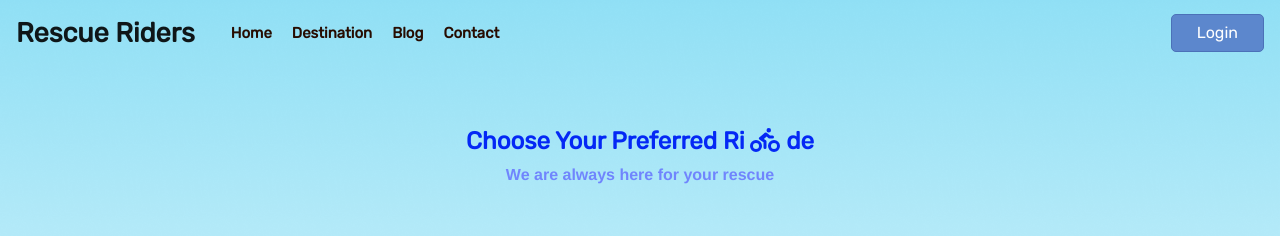
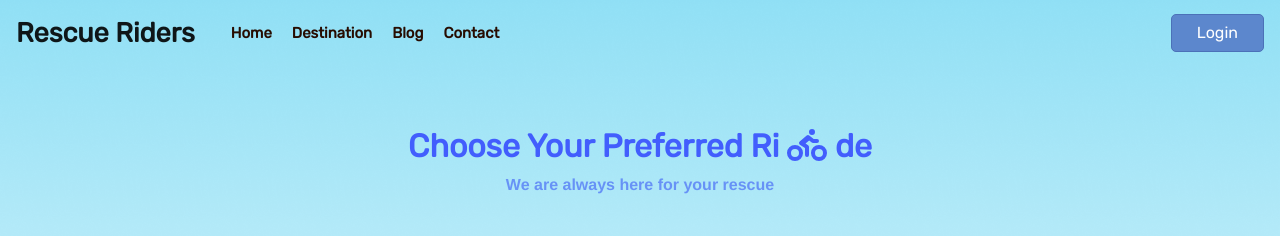
Before and after one commit to FarihaAktar/rescue-riders, a React (Create React App) app: page / in a window 1280 px wide. Shown: the top 236 px of the page. Built offline with nearby package versions, Linux system fonts and the light colour scheme; what google-maps-react would draw is missing.

Commit message:
added changes

```diff
--- a/src/components/Home/Home.css
+++ b/src/components/Home/Home.css
@@ -10,12 +10,13 @@
     text-align: center;
     margin-top: 60px;
 }
-.head-line h4{
+.head-line h2{
     font-weight: bolder;
-    color: rgb(4, 40, 245);
+    color: rgb(66, 94, 253);
+
 }
 .head-line p{
-    color: rgb(112, 133, 253);
+    color: rgb(103, 146, 246);
     font-family:'Franklin Gothic Medium', 'Arial Narrow', Arial, sans-serif;
 
 }
--- a/src/components/Home/Home.js
+++ b/src/components/Home/Home.js
@@ -16,7 +16,7 @@ const Home = () => {
         <div className="home">
             <Header></Header>
             <div className='head-line'>
-                <h4>Choose Your Preferred Ri <FontAwesomeIcon  icon={faBiking} /> de</h4>
+                <h2>Choose Your Preferred Ri <FontAwesomeIcon  icon={faBiking} /> de</h2>
                 <p>We are always here for your rescue</p>
             </div>
             <ul className="list">
```
